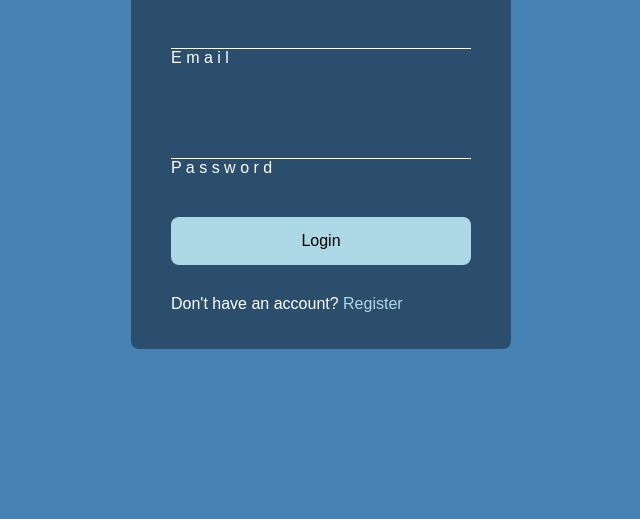
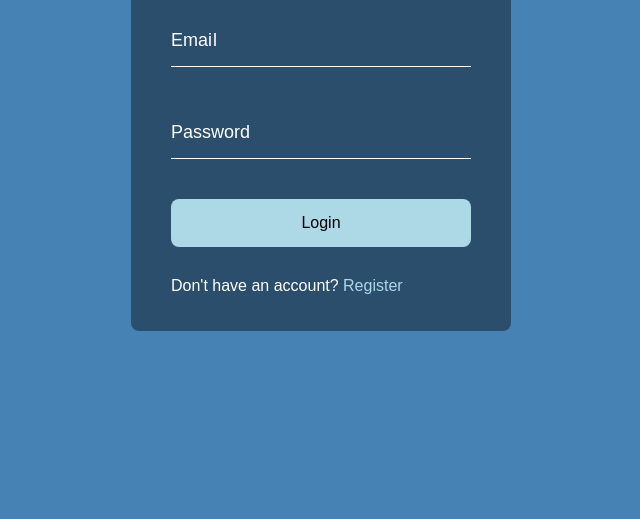
Before and after one commit to Presnia/form-wave-animation-nd, a website: page index.html in a window 1280 px wide. Shown: the part 281-800 px from the top of the page, without its empty margins (319-959 px from the left). Drawn offline with Linux system fonts and the light colour scheme; a web font is replaced by a local one.

Commit message:
Additional styles applied and required JS is added for animation

```diff
--- a/css/style.css
+++ b/css/style.css
@@ -74,4 +74,24 @@ body {
 .form-control input:valid,
 .btn:focus {
   outline: none;
+  border-bottom-color: lightblue;
 }
+
+.form-control label {
+  position: absolute;
+  top: 15px;
+  left: 0;
+}
+
+.form-control label span {
+  display: inline-block;
+  font-size: 18px;
+  min-width: 5px;
+  transition: 0.3s cubic-bezier(0.68, -0.55, 0.265, 1.55);
+}
+
+.form-control input:focus+label span,
+.form-control input:focus+label span {
+  color: lightblue;
+  transform: translateY(-30px);
+}
--- a/index.html
+++ b/index.html
@@ -14,27 +14,12 @@
     <form>
       <div class="form-control">
         <input type="text" required>
-        <label>
-          <span style="transition-delay: 0ms;">E</span>
-          <span style="transition-delay: 50ms;">m</span>
-          <span style="transition-delay: 100ms;">a</span>
-          <span style="transition-delay: 150ms;">i</span>
-          <span style="transition-delay: 2000ms;">l</span>
-        </label>
+        <label>Email</label>
       </div>
 
       <div class="form-control">
         <input type="text" required>
-        <label>
-          <span style="transition-delay: 0ms;">P</span>
-          <span style="transition-delay: 50ms;">a</span>
-          <span style="transition-delay: 100ms;">s</span>
-          <span style="transition-delay: 150ms;">s</span>
-          <span style="transition-delay: 200ms;">w</span>
-          <span style="transition-delay: 250ms;">o</span>
-          <span style="transition-delay: 300ms;">r</span>
-          <span style="transition-delay: 350ms;">d</span>
-        </label>
+        <label>Password</label>
       </div>
 
       <button class="btn">Login</button>
--- a/js/index.js
+++ b/js/index.js
@@ -1,20 +1,11 @@
-(function () {
-  var a = (b = 5);
-})();
-console.log(b);
+const labels = document.querySelectorAll('.form-control label');
 
-(function () {
-  console.log(1);
-  setTimeout(() => console.log(2), 1000);
-  setTimeout(() => console.log(3), 0);
-  Promise.resolve(true).then(() => console.log(4));
-  console.log(5);
-})();
-
-try {
-  setTimeout(function () {
-    throw new Error();
-  }, 1000);
-} catch (e) {
-  console.log(e);
-}
+labels.forEach((label) => {
+  label.innerHTML = label.innerText
+    .split('')
+    .map(
+      (letter, i) =>
+        `<span style="transition-delay:${i * 50}ms">${letter}</span>`
+    )
+    .join('');
+});
```
